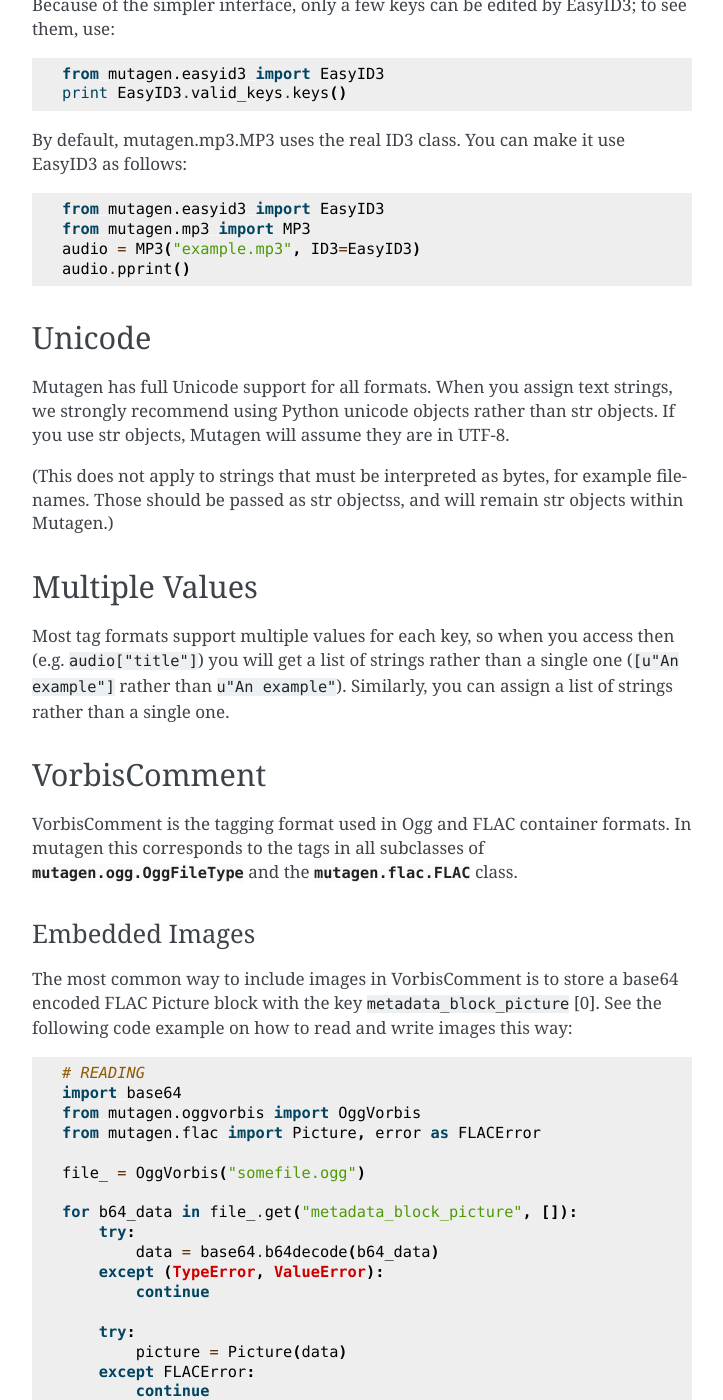
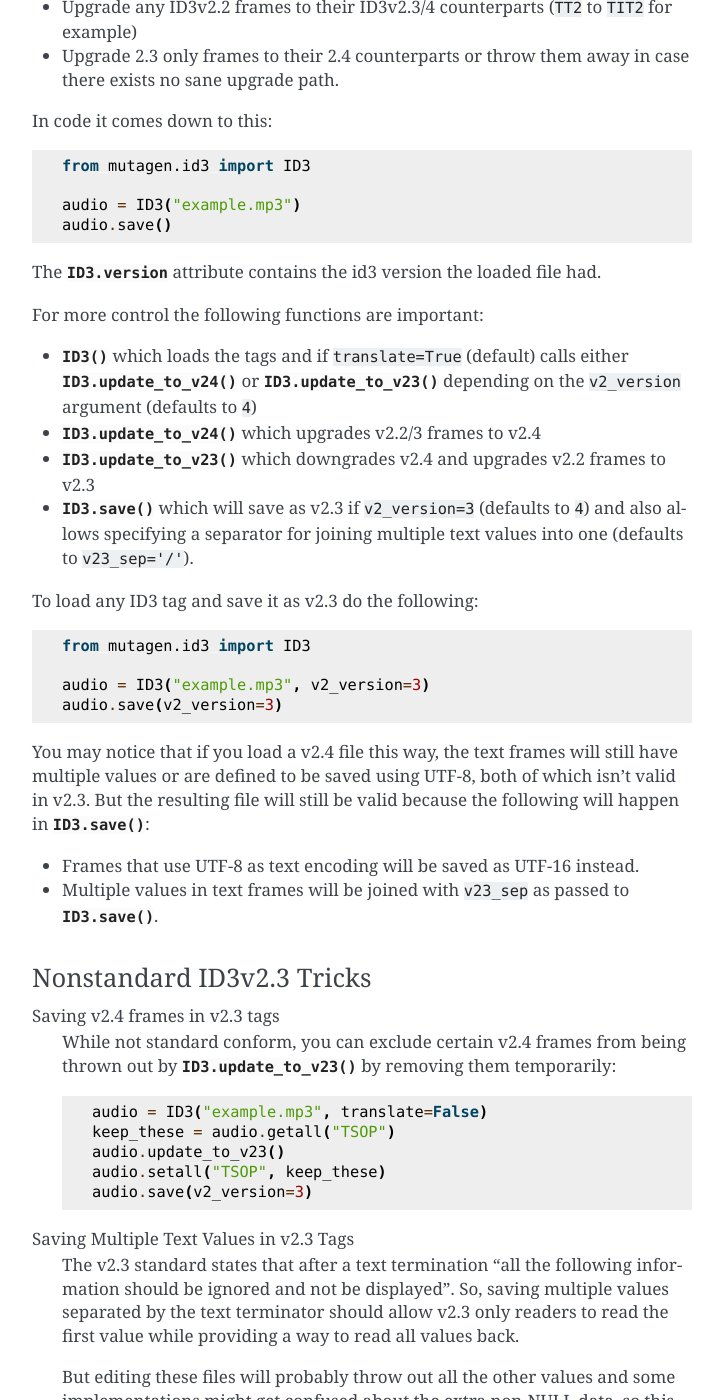
Before and after one commit to quodlibet/mutagen, a Sphinx documentation site: the page built from docs/tutorial.rst, in a window 1280 px wide and 1400 px high, scrolled down 1670 px. Shown: the whole window, without its empty margins (388-1111 px from the left). Built offline with Sphinx 7.4.7, drawn with Linux system fonts in a browser that asks for light colours; pages that are not in the unit, such as notebooks, are missing from menus; some of the changed text lies outside the part shown.

Commit message:
docs: add some examples for id3v2.3

```diff
--- a/docs/tutorial.rst
+++ b/docs/tutorial.rst
@@ -70,6 +70,100 @@ the title of an ID3 tag, you need to do the following::
 If you use the ID3 module, you should familiarize yourself with how
 ID3v2 tags are stored, by reading the the details of the ID3v2
 standard at http://www.id3.org/develop.html.
+
+
+ID3 Versions
+^^^^^^^^^^^^
+
+.. py:currentmodule:: mutagen.id3
+
+Mutagen's ID3 API is primary targeted at id3v2.4, so by default any id3 tags
+will be upgraded to 2.4 and saving a file will make it 2.4 as well. Saving as
+2.3 is possible but needs some extra steps.
+
+By default mutagen will:
+
+* Load the file
+* Upgrade any ID3v2.2 frames to their ID3v2.3/4 counterparts
+  (``TT2`` to ``TIT2`` for example)
+* Upgrade 2.3 only frames to their 2.4 counterparts or throw them away in
+  case there exists no sane upgrade path.
+
+In code it comes down to this::
+
+    from mutagen.id3 import ID3
+
+    audio = ID3("example.mp3")
+    audio.save()
+
+The :attr:`ID3.version` attribute contains the id3 version the loaded file
+had.
+
+For more control the following functions are important:
+
+* :func:`ID3` which loads the tags and if ``translate=True``
+  (default) calls either :meth:`ID3.update_to_v24` or
+  :meth:`ID3.update_to_v23` depending on the ``v2_version``
+  argument (defaults to ``4``)
+
+* :meth:`ID3.update_to_v24` which upgrades v2.2/3 frames to v2.4
+
+* :meth:`ID3.update_to_v23` which downgrades v2.4 and upgrades v2.2 frames to v2.3
+
+* :meth:`ID3.save` which will save as v2.3 if ``v2_version=3`` (defaults to
+  ``4``) and also allows specifying a separator for joining multiple text
+  values into one (defaults to ``v23_sep='/'``).
+
+To load any ID3 tag and save it as v2.3 do the following::
+
+    from mutagen.id3 import ID3
+
+    audio = ID3("example.mp3", v2_version=3)
+    audio.save(v2_version=3)
+
+You may notice that if you load a v2.4 file this way, the text frames will
+still have multiple values or are defined to be saved using UTF-8, both of
+which isn't valid in v2.3. But the resulting file will still be valid because
+the following will happen in :meth:`ID3.save`:
+
+* Frames that use UTF-8 as text encoding will be saved as UTF-16 instead.
+* Multiple values in text frames will be joined with ``v23_sep`` as passed to
+  :meth:`ID3.save`.
+
+
+Nonstandard ID3v2.3 Tricks
+~~~~~~~~~~~~~~~~~~~~~~~~~~
+
+Saving v2.4 frames in v2.3 tags
+    While not standard conform, you can exclude certain v2.4 frames from being
+    thrown out by :meth:`ID3.update_to_v23` by removing them temporarily::
+
+        audio = ID3("example.mp3", translate=False)
+        keep_these = audio.getall("TSOP")
+        audio.update_to_v23()
+        audio.setall("TSOP", keep_these)
+        audio.save(v2_version=3)
+
+Saving Multiple Text Values in v2.3 Tags
+    The v2.3 standard states that after a text termination "all the following
+    information should be ignored and not be displayed". So, saving multiple
+    values separated by the text terminator should allow v2.3 only readers to
+    read the first value while providing a way to read all values back.
+
+    But editing these files will probably throw out all the other values and
+    some implementations might get confused about the extra non-NULL data, so
+    this isn't recommended.
+
+    To use the terminator as value separator pass ``v23_sep=None`` to
+    :meth:`ID3.save`.
+
+    ::
+
+        audio = ID3("example.mp3", v2_version=3)
+        audio.save(v2_version=3, v23_sep=None)
+
+    Mutagen itself disregards the v2.3 spec in this case and will read them
+    back as multiple values.
 
 
 Easy ID3
```
Also changed, not shown: 1 other file.
